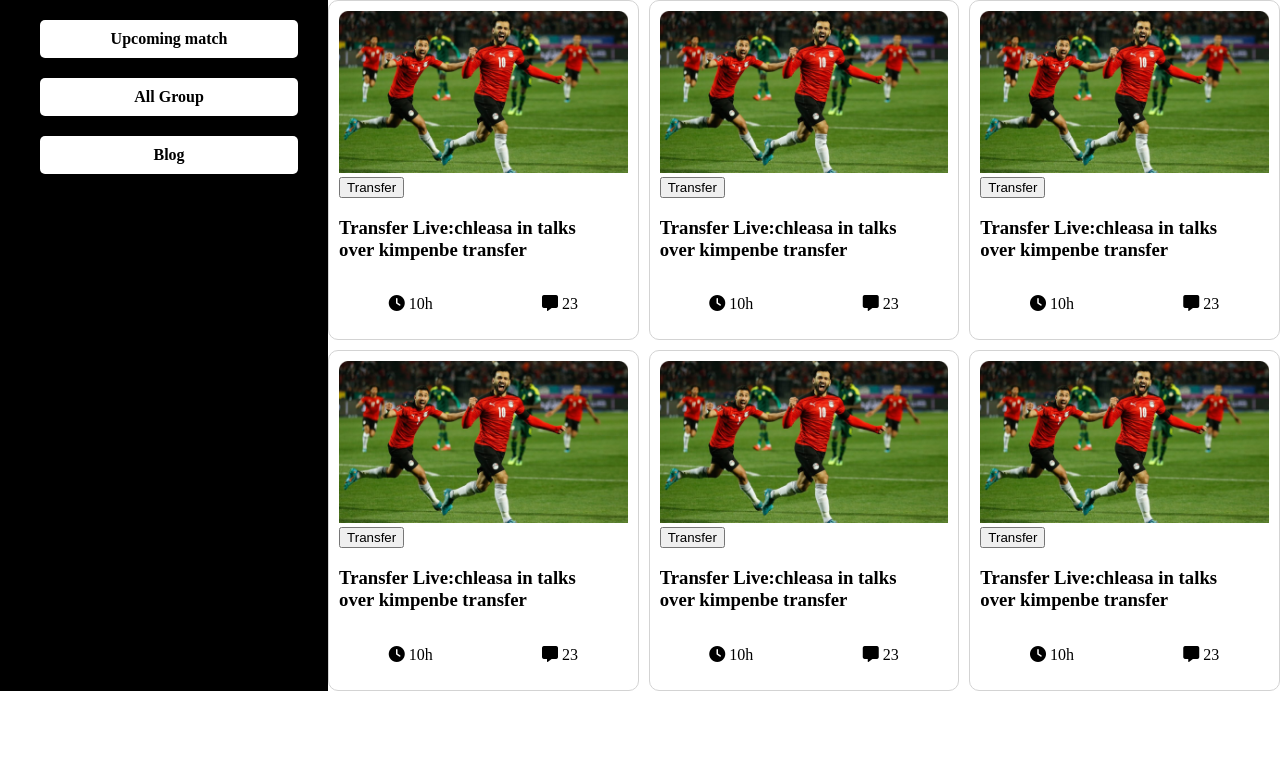
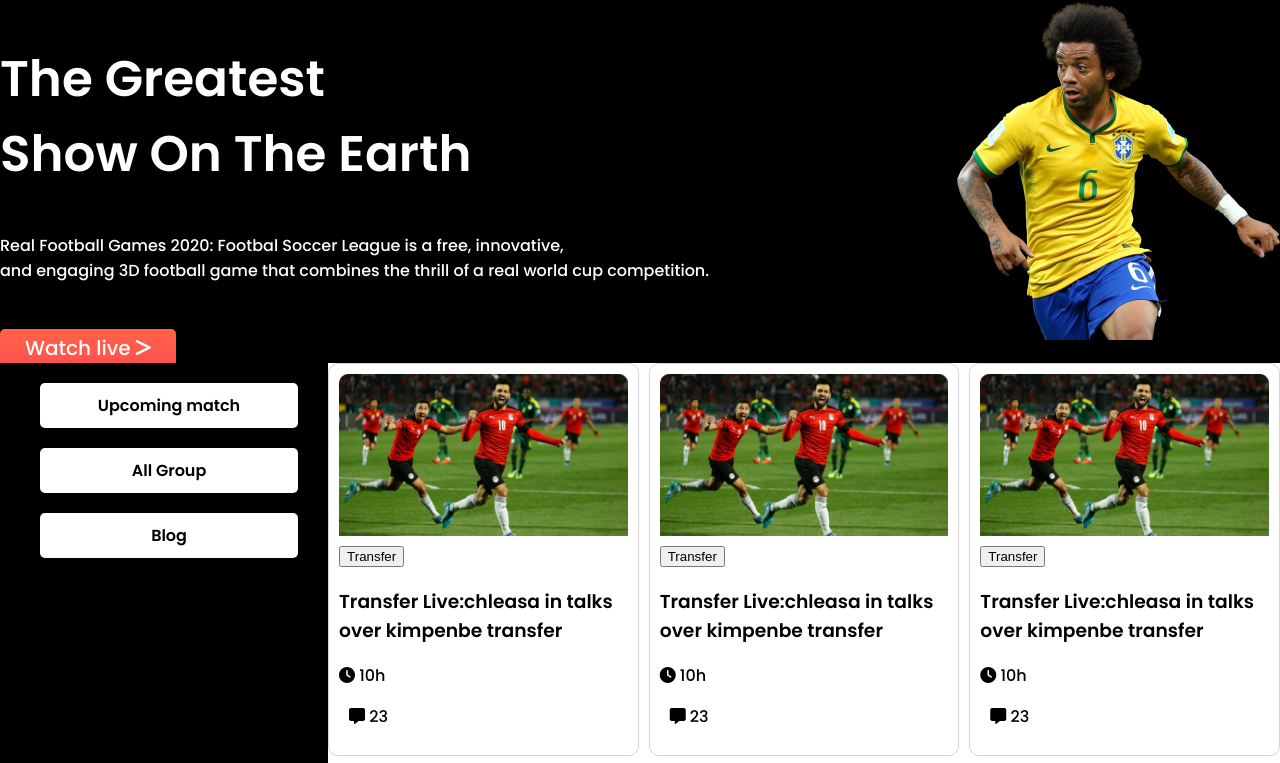
Before and after one commit to Fahima92/Assignment2-repository, a plain HTML site: page index.html in a window 1280 px wide. Shown: the top 763 px of the page. Drawn offline with Linux system fonts and the light colour scheme.

Commit message:
header updated

```diff
--- a/index.html
+++ b/index.html
@@ -8,12 +8,36 @@
     <title>World Cup 2022</title>
     <link rel="stylesheet" href="style.css">
     <script src="https://kit.fontawesome.com/29bb01b6c2.js" crossorigin="anonymous"></script>
+    <link rel="preconnect" href="https://fonts.googleapis.com">
+    <link rel="preconnect" href="https://fonts.gstatic.com" crossorigin>
+    <link href="https://fonts.googleapis.com/css2?family=Poppins:wght@500;600&display=swap" rel="stylesheet">
 </head>
 
 <body>
-    <!--second part-->
+    <!--Header Section-->
     <section>
-        <div class="flex">
+        <div class="bg-color flexible-display">
+            <div>
+                <h1>The Greatest <br>Show On The Earth</h1>
+                <p>Real Football Games 2020: Footbal Soccer League is a free, innovative, <br> and engaging 3D football
+                    game
+                    that combines the thrill of a real world cup competition.
+                </p>
+                <a class="link-button" href="https://www.bkash.com/products-services/send-money" target="_blank">Watch
+                    live <i class="fa-solid fa-greater-than"></i></a>
+            </div>
+            <div>
+                <img src="assets/banner-img.png" alt="player">
+            </div>
+
+        </div>
+    </section>
+
+    <!--Second section-->
+    <section>
+
+        <div class="split">
+            <!--left side-->
             <div class="left-blog">
                 <ul>
                     <li><a href="https://www.bkash.com/products-services/send-money" target="_blank">Upcoming
@@ -24,9 +48,8 @@
                     <li><a href="https://www.bkash.com/products-services/send-money" target="_blank">Blog</a></li>
                 </ul>
 
-
             </div>
-
+            <!--right side-->
             <div class="container">
                 <div class="card">
                     <img src="assets/blog-img.png" alt="player"><br>
@@ -83,10 +106,14 @@
                     </div>
                 </div>
 
-
             </div>
         </div>
     </section>
+
+    <!--Footer Section-->
+    <footer>
+
+    </footer>
 </body>
 
 </html>
--- a/style.css
+++ b/style.css
@@ -1,5 +1,36 @@
 body {
+    font-family: 'Poppins', sans-serif;
     margin: 0 auto;
+}
+
+h1 {
+    font-size: 50px;
+    color: white;
+
+}
+
+.flexible-display {
+    display: flex;
+    justify-content: space-between;
+}
+
+.bg-color {
+    background-color: black;
+}
+
+.bg-color p {
+    color: white;
+    margin-bottom: 50px;
+}
+
+.link-button {
+    text-decoration: none;
+    background-image: linear-gradient(tomato, #FF5050);
+    padding: 5px 25px;
+    border-radius: 5px;
+    color: white;
+    font-weight: 500px;
+    font-size: 20px;
 }
 
 .card {
@@ -40,13 +71,17 @@ li a {
     font-weight: 600;
 }
 
-.flex {
+.split {
     display: flex;
     justify-content: space-around;
 }
 
 @media screen and (max-width:576px) {
-    .flex {
+    .flexible-display {
+        flex-direction: column;
+    }
+
+    .split {
         flex-direction: column;
     }
 
@@ -57,10 +92,11 @@ li a {
     .container {
         grid-template-columns: repeat(1, 1fr);
     }
+
 }
 
 @media screen and (min-width:577px) and (max-width:992px) {
-    .flex {
+    .split {
         flex-direction: column;
     }
 
```
Also changed, not shown: assets/banner-img.png (renamed from assets/Banner Image.png).
